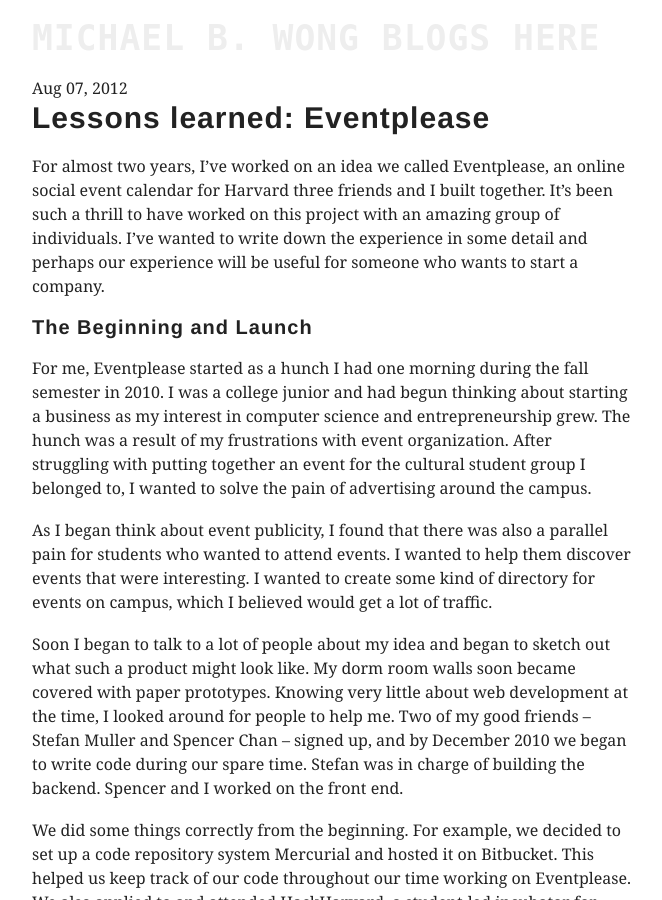
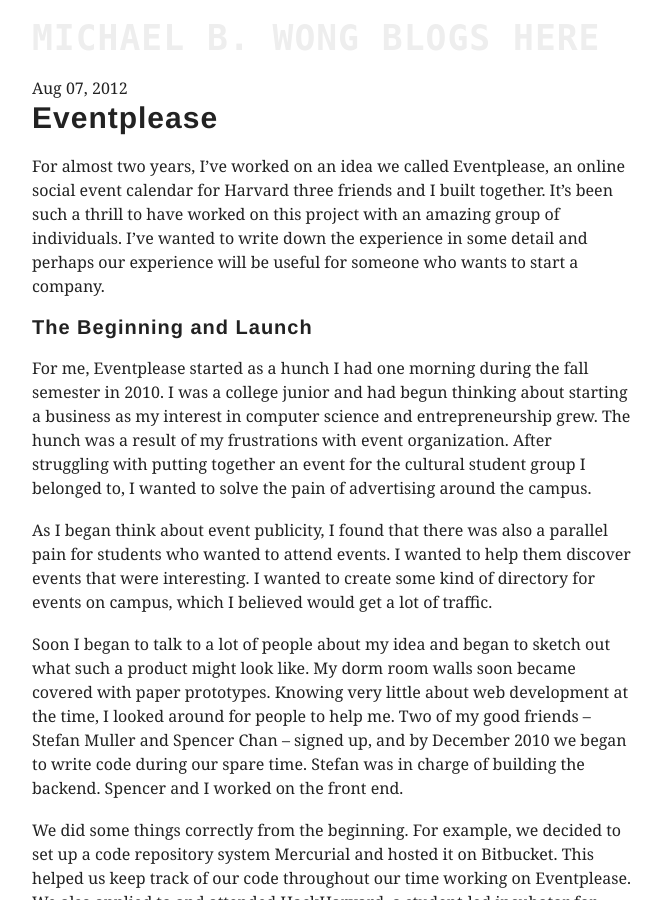
Before and after one commit to mbwong/mbwong.github.com, a Jekyll site: the page built from _posts/2012-08-07-what-i-learned-from-eventplease.md, in a window 1280 px wide and 900 px high. Shown: the whole window, without its empty margins (308-970 px from the left). Built offline with Jekyll 4.4.1, drawn with Linux system fonts in a browser that asks for light colours.

Commit message:
Update 2012-08-07-what-i-learned-from-eventplease.md

```diff
--- a/_posts/2012-08-07-what-i-learned-from-eventplease.md
+++ b/_posts/2012-08-07-what-i-learned-from-eventplease.md
@@ -1,10 +1,10 @@
 ---
 tags: life career
-title: Lessons learned&#58; Eventplease
+title: Eventplease
 layout: post
 ---
 
-# Lessons learned&#58; Eventplease
+# Eventplease
 
 For almost two years, I've worked on an idea we called Eventplease, an online social event calendar for Harvard three friends and I built together. It's been such a thrill to have worked on this project with an amazing group of individuals. I've wanted to write down the experience in some detail and perhaps our experience will be useful for someone who wants to start a company.
 
```
